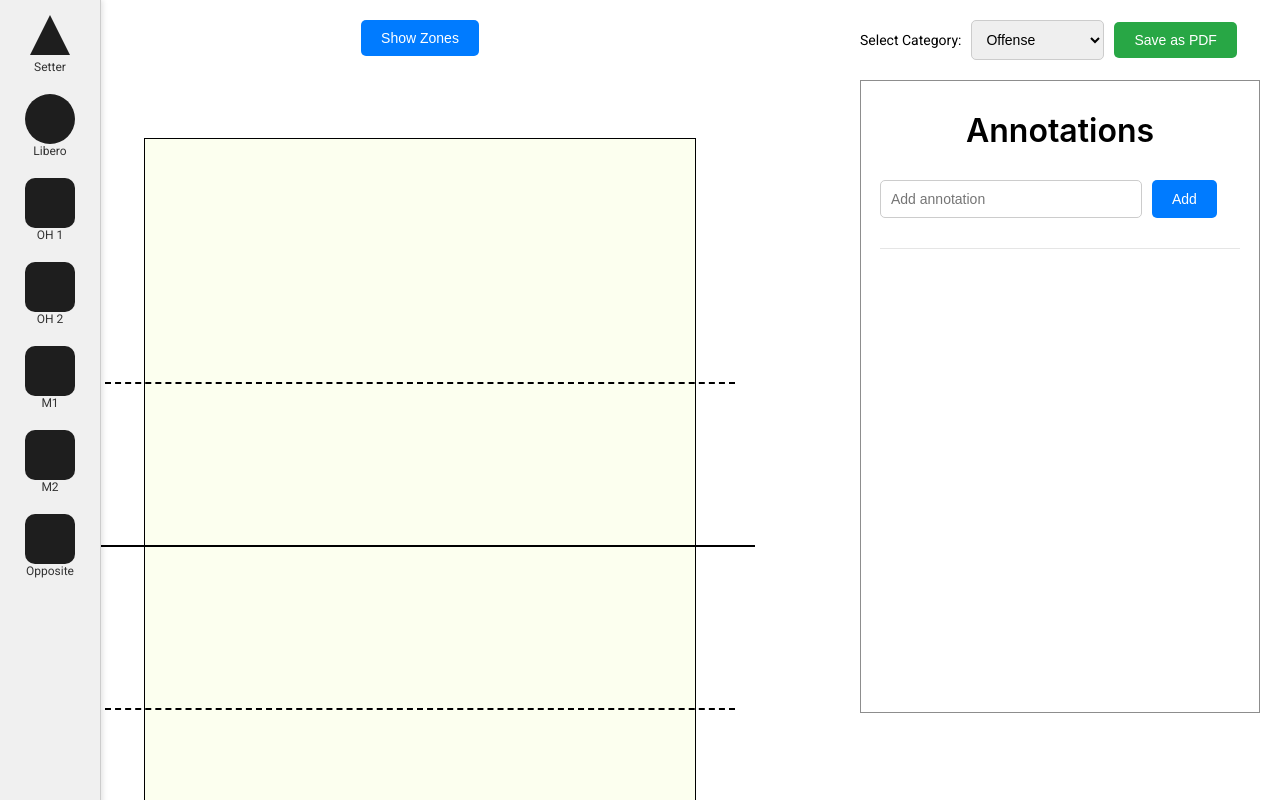
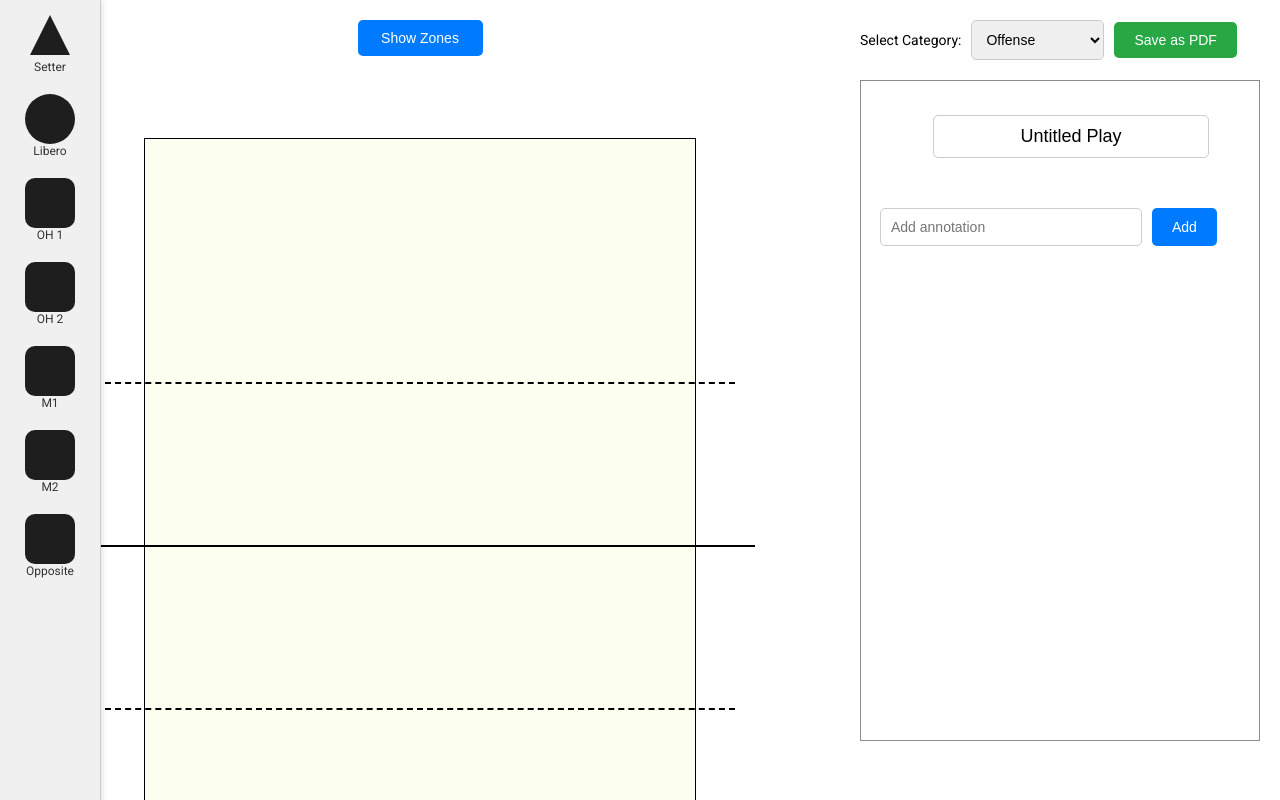
Before and after one commit to ebeyheim/VolleyMap, an Angular app in the folder frontend/volley-map/: page /play-creation in a window 1280 px wide. Shown: the top 800 px of the page. Built offline with nearby package versions, Linux system fonts and the light colour scheme.

Commit message:
Titles and PDF generation

```diff
--- a/frontend/volley-map/src/app/play-creation/play-creation.component.html
+++ b/frontend/volley-map/src/app/play-creation/play-creation.component.html
@@ -52,9 +52,6 @@
           <div class="zone zone-1">1</div>
         </div>
 
-        <!-- Players -->
-
-
         <!-- Shapes -->
         <div
           class="shape"
@@ -90,7 +87,14 @@
     </div>
     <!-- Annotations Section -->
     <div class="container">
-      <div class="title">Annotations</div>
+      <div class="title">
+        <input
+          type="text"
+          placeholder="Enter Play Title"
+          [(ngModel)]="playTitle"
+          class="play-title-input"
+        />
+      </div>
       <div class="frame">
         <div class="annotations">
           <input
@@ -104,7 +108,6 @@
         <div *ngFor="let note of annotations" class="annotation">
           {{ note }}
         </div>
-        <div class="line"></div>
       </div>
     </div>
   </div>
--- a/frontend/volley-map/src/app/play-creation/play-creation.component.scss
+++ b/frontend/volley-map/src/app/play-creation/play-creation.component.scss
@@ -131,6 +131,7 @@
   font-size: 14px;
   background-color: #007bff;
   color: white;
+  width: 125px;
   border: none;
   border-radius: 5px;
   cursor: pointer;
@@ -329,6 +330,16 @@
   transition: box-shadow 0.2s ease-in-out;
 }
 
+.play-title-input {
+  width: 100%;
+  padding: 10px;
+  font-size: 18px;
+  border: 1px solid #ccc;
+  border-radius: 5px;
+  text-align: center;
+  margin-bottom: 20px;
+}
+
 .container:hover {
   box-shadow: 0 2px 4px rgba(0, 0, 0, 0.1);
 }
@@ -351,19 +362,6 @@
   flex-direction: column;
   gap: 30px;
   padding-top: 10px;
-}
-
-/* Line separator */
-.line {
-  width: 100%;
-  height: 1px;
-  background-color: #e5e5e5;
-  transition: background-color 0.2s ease-in-out;
-}
-
-.line:hover {
-  background-color: #d0d0d0;
-  cursor: text;
 }
 
 /* Annotations input and button */
--- a/frontend/volley-map/src/app/play-creation/play-creation.component.ts
+++ b/frontend/volley-map/src/app/play-creation/play-creation.component.ts
@@ -16,6 +16,11 @@ import html2canvas from 'html2canvas';
   styleUrls: ['./play-creation.component.scss'],
 })
 export class PlayCreationComponent {
+
+  playTitle: string = 'Untitled Play'; // Default play title
+  annotation: string = '';
+  annotations: string[] = [];
+
   shapes = [
     { type: 'setter', label: 'Setter' },
     { type: 'libero', label: 'Libero' },
@@ -68,8 +73,6 @@ export class PlayCreationComponent {
     this.contextMenuVisible = false;
   }
 
-  annotation: string = '';
-  annotations: string[] = [];
   showZones: boolean = false; // Track whether zones are visible
 
   constructor(private http: HttpClient) {}
@@ -112,9 +115,7 @@ export class PlayCreationComponent {
   }
 
   generatePDF(category: string): void {
-    const courtElement = document.querySelector(
-      '.court-container'
-    ) as HTMLElement;
+    const courtElement = document.querySelector('.court-container') as HTMLElement;
 
     if (!courtElement) {
       console.error('Court container not found!');
@@ -132,28 +133,34 @@ export class PlayCreationComponent {
       const imgWidth = pdfWidth - 20; // Leave some margin
       const imgHeight = (canvas.height / canvas.width) * imgWidth; // Maintain aspect ratio
 
-      // Center the image on the PDF
-      const xOffset = (pdfWidth - imgWidth) / 2;
-      const yOffset = 20; // Leave some margin at the top
+      // Add the play title at the top of the first page
+      pdf.setFontSize(16);
+      pdf.text(this.playTitle, pdfWidth / 2, 10, { align: 'center' });
 
       // Add the court image to the PDF
+      const xOffset = (pdfWidth - imgWidth) / 2;
+      const yOffset = 20; // Leave some margin below the title
       pdf.addImage(imgData, 'JPEG', xOffset, yOffset, imgWidth, imgHeight);
 
-      // Add category at the bottom of the page
+      // Add category at the bottom of the first page
       pdf.setFontSize(12);
       pdf.text(`Category: ${category}`, 10, pdfHeight - 10);
 
       // Add a new page for annotations
       pdf.addPage();
+
+      // Add the play title at the top of the second page
       pdf.setFontSize(16);
-      pdf.text('Annotations', pdfWidth / 2, 20, { align: 'center' });
+      pdf.text(this.playTitle, pdfWidth / 2, 10, { align: 'center' });
 
       // Add annotations
-      let annotationY = 30; // Start below the title
       pdf.setFontSize(12);
+      let annotationY = 20; // Start below the title
       this.annotations.forEach((annotation, index) => {
         if (annotationY > pdfHeight - 20) {
           pdf.addPage();
+          pdf.setFontSize(16);
+          pdf.text(this.playTitle, pdfWidth / 2, 10, { align: 'center' }); // Add title to new page
           annotationY = 20; // Reset Y position for the new page
         }
         pdf.text(`${index + 1}. ${annotation}`, 10, annotationY);
@@ -163,9 +170,12 @@ export class PlayCreationComponent {
       // Convert PDF to Blob
       const pdfBlob = pdf.output('blob');
 
+      // Use the play title as the filename
+      const filename = `${this.playTitle.replace(/\s+/g, '_')}.pdf`;
+
       // Send PDF to backend
       const formData = new FormData();
-      formData.append('file', pdfBlob, 'volleyball_play.pdf');
+      formData.append('file', pdfBlob, filename);
       formData.append('category', category);
 
       this.http.post('http://127.0.0.1:5000/uploads', formData).subscribe(
```
Also changed, not shown: 3 other files (tests, documents, lock files or other folders).
